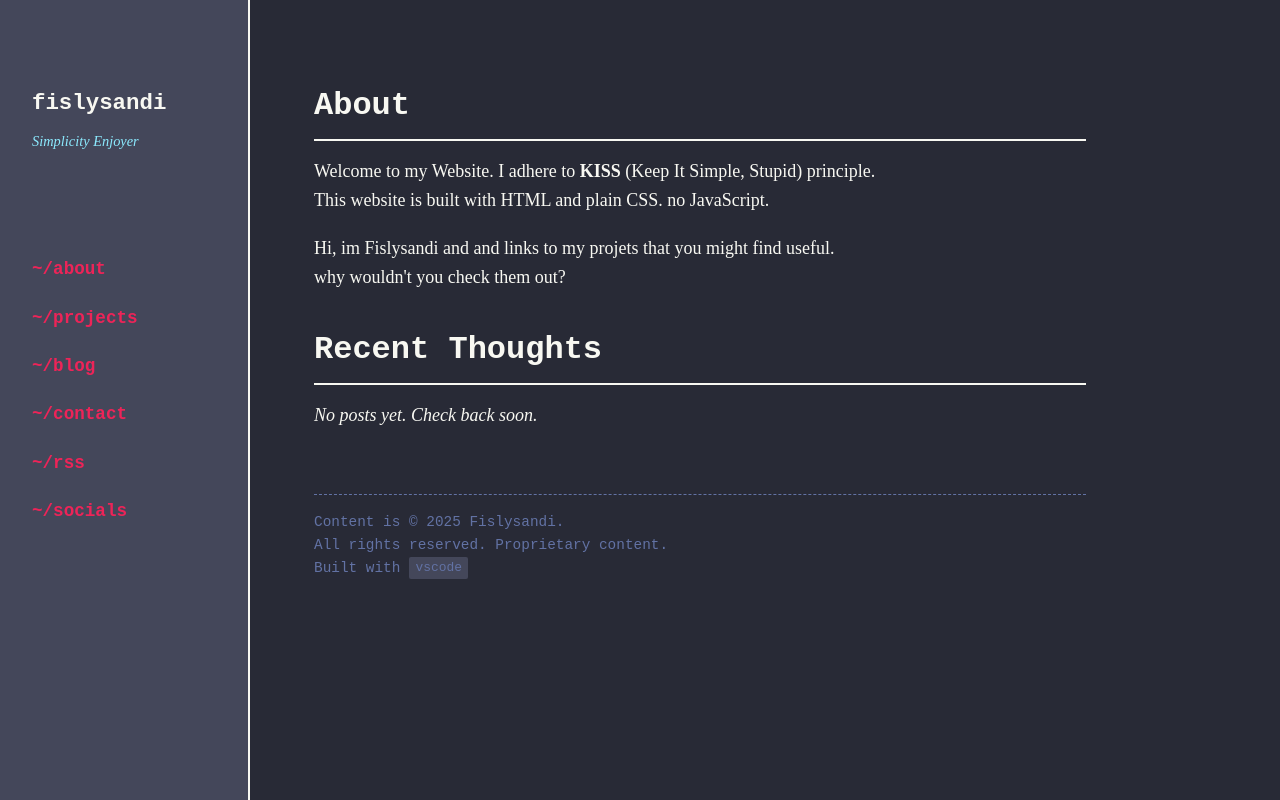
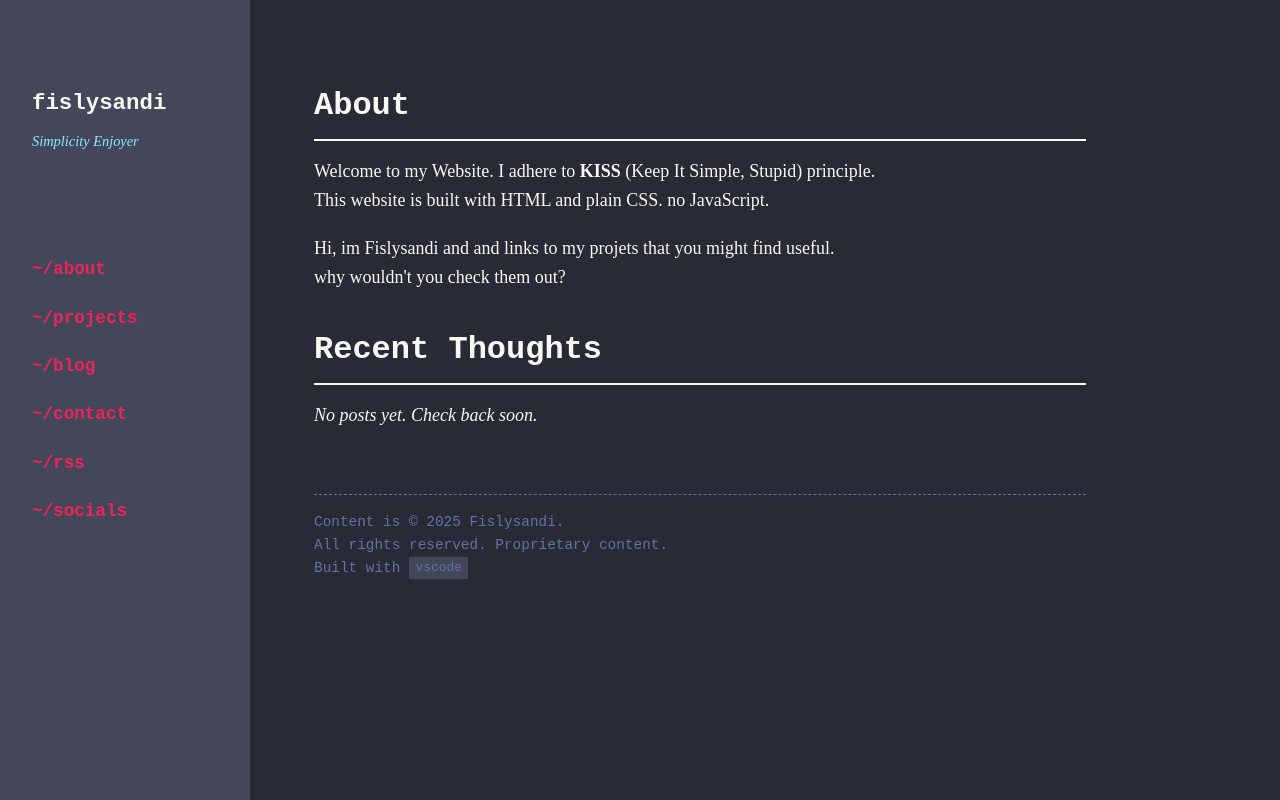
Before and after one commit to fislysandi/fislysandi-site-preview, a plain HTML site: page index.html in a window 1280 px wide. Drawn offline with Linux system fonts and the light colour scheme.

Commit message:
Polish: Remove sidebar border

```diff
--- a/style.css
+++ b/style.css
@@ -48,7 +48,6 @@ aside {
     gap: 1rem;
     position: fixed;
     height: 100vh;
-    border-right: 2px solid var(--fg);
     overflow-y: auto;
 }
 
```
